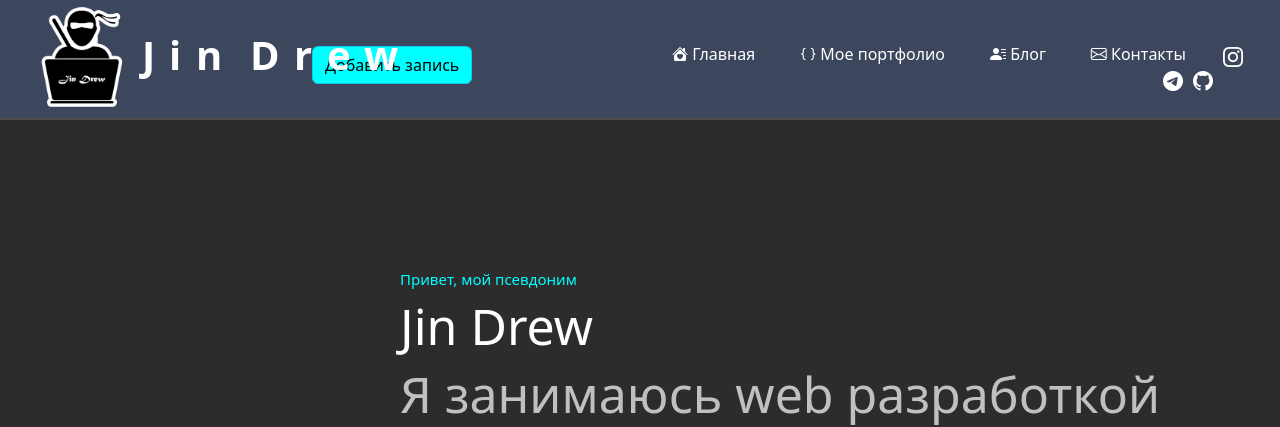
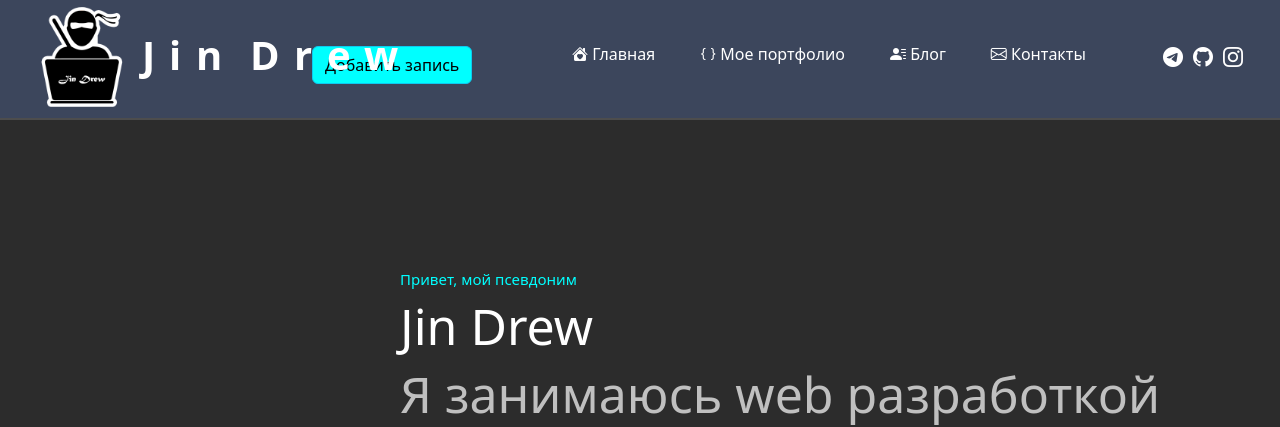
Before and after one commit to qJinDrew/web-app, a Django app: page / in a window 1280 px wide; the page is wider, and only the part inside the window is pictured. Shown: the top 427 px of that part. Run offline with Django 4.2, Linux system fonts and the light colour scheme; some libraries are stand-ins or nearby versions.

Commit message:
Update main.css

```diff
--- a/main/static/main/css/main.css
+++ b/main/static/main/css/main.css
@@ -26,7 +26,7 @@ p {
 
 
 aside ul.hr {           /* НАВИГАЦИЯ */
-    margin-left: 600px; /* отступо навигации */
+    margin-left: 500px; /* отступо навигации */
     padding: 0; /* Значение полей */
     margin-top: -50px;  /* Высота навигации */
     list-style: none;
```
